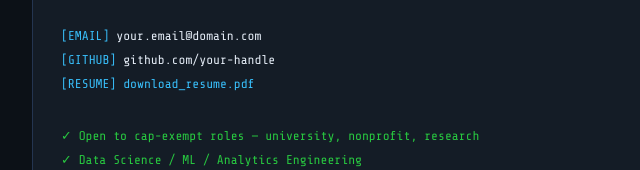
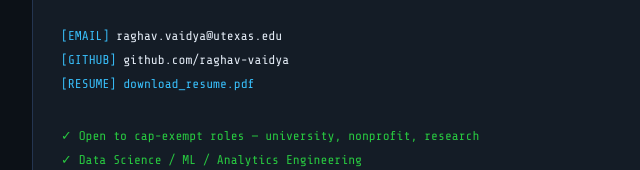
Before and after one commit to raghav-vaidya/raghav-vaidya.github.io, a plain HTML site: page index.html in a window 1280 px wide. Shown: the part 5179-5349 px from the top of the page, 288-928 px from the left. Drawn offline with nearby package versions, Linux system fonts and the light colour scheme.

Commit message:
Update index.html

```diff
--- a/index.html
+++ b/index.html
@@ -1015,8 +1015,8 @@
       <div class="tline"><span class="p">visitor@portfolio:~$ </span><span class="c">./reach_out.sh</span></div>
       <div class="tline" style="color:var(--text-dim); padding-left:1rem;">&gt; Loading contact channels...</div>
       <br>
-      <div class="tline"><span class="p">  [EMAIL]   </span><span class="c">your.email@domain.com</span></div>
-      <div class="tline"><span class="p">  [GITHUB]  </span><span class="c">github.com/your-handle</span></div>
+      <div class="tline"><span class="p">  [EMAIL]   </span><span class="c">raghav.vaidya@utexas.edu</span></div>
+      <div class="tline"><span class="p">  [GITHUB]  </span><span class="c">github.com/raghav-vaidya</span></div>
       <div class="tline"><span class="p">  [RESUME]  </span><span class="c"><a href="resume.pdf" download>download_resume.pdf</a></span></div>
       <br>
       <div class="tline"><span class="s">✓ Open to cap-exempt roles — university, nonprofit, research</span></div>
```
